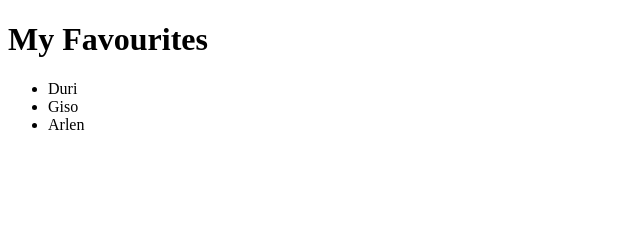
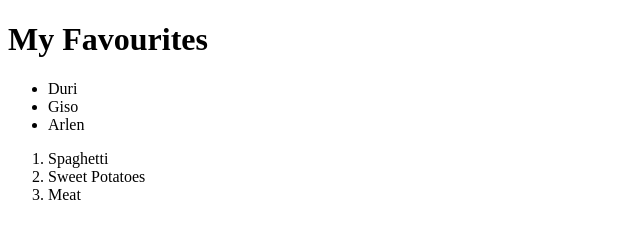
Before and after one commit to Mrenzy123/myfirstwebpage, a plain HTML site: page myfavoritethings.html in a window 1280 px wide. Shown: the whole page, without its empty margins (0-640 px from the left). Drawn offline with Linux system fonts and the light colour scheme.

Commit message:
add ordered list elements

```diff
--- a/myfavoritethings.html
+++ b/myfavoritethings.html
@@ -10,5 +10,10 @@
             <li>Giso</li>
             <li>Arlen</li>
         </ul>
+        <ol>
+            <li>Spaghetti</li>
+            <li>Sweet Potatoes</li>
+            <li>Meat</li>
+        </ol>
     </body>
 </html>
```
